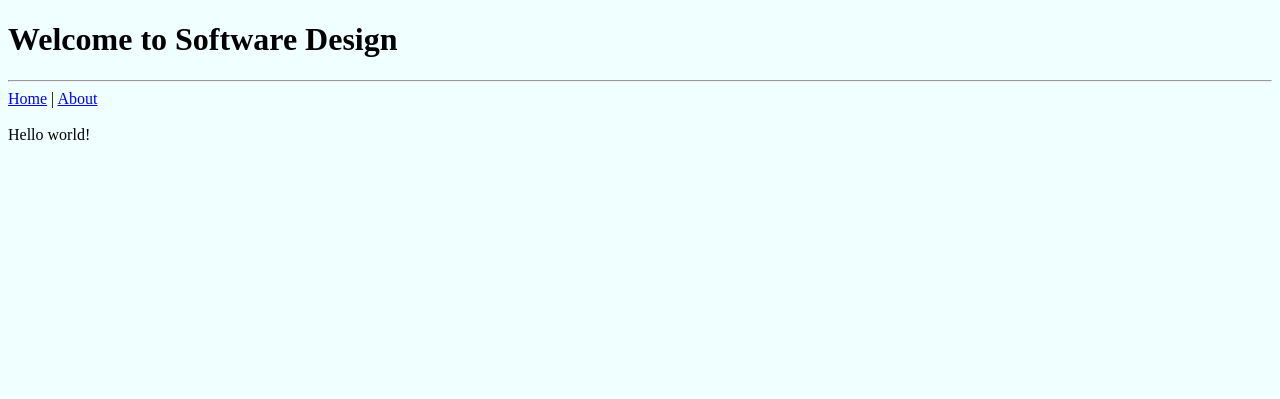
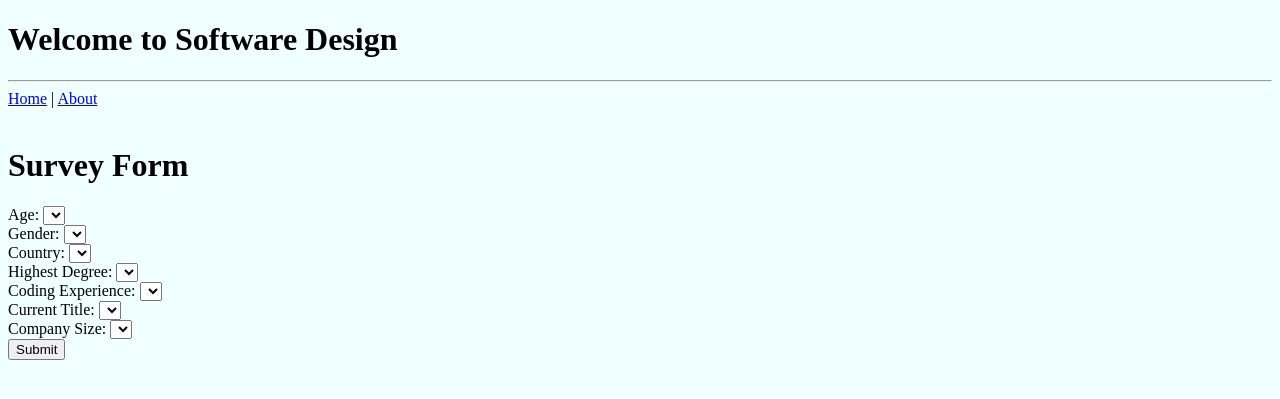
Before and after one commit to tjlammers/Pair_Programming, a Flask app: page / in a window 1280 px wide. Shown: the top 399 px of the page. Run offline with Flask 2, Linux system fonts and the light colour scheme; lists and menus that the app fills with data are empty.

Commit message:
Steps 19-22
Added survey template

```diff
--- a/templates/index.html
+++ b/templates/index.html
@@ -3,4 +3,59 @@
 {% block title %} Welcome to the home page {% endblock %}
 
 
-{% block body %} Hello world! {% endblock %}
+{% block body %}
+
+<!DOCTYPE html>
+<html lang="en">
+<head>
+    <meta charset="UTF-8">
+    <meta name="viewport" content="width=device-width, initial-scale=1.0">
+    <title>Survey Form</title>
+</head>
+<body>
+    <h1>Survey Form</h1>
+    <form action="/predict" method="POST">
+        <label for="age">Age:</label>
+        <select id="age" name="age">
+            {0: '18-21', 1: '22-24', 2: '25-29', 3: '30-34', 4: '35-39',
+5: '40-44', 6: '45-49', 7: '50-54', 8: '55-59', 9: '60-69', 10: '70+'}
+        </select><br>
+
+        <label for="gender">Gender:</label>
+        <select id="gender" name="gender">
+            <!-- Paste gender mapping options here -->
+        </select><br>
+
+        <label for="country">Country:</label>
+        <select id="country" name="country">
+            <!-- Paste country mapping options here -->
+        </select><br>
+
+        <label for="highest_deg">Highest Degree:</label>
+        <select id="highest_deg" name="highest_deg">
+            <!-- Paste highest_deg mapping options here -->
+        </select><br>
+
+        <label for="code_experience">Coding Experience:</label>
+        <select id="code_experience" name="code_experience">
+            <!-- Paste code_experience mapping options here -->
+        </select><br>
+
+        <label for="current_title">Current Title:</label>
+        <select id="current_title" name="current_title">
+            <!-- Paste current_title mapping options here -->
+        </select><br>
+
+        <label for="company_size">Company Size:</label>
+        <select id="company_size" name="company_size">
+            <!-- Paste company_size mapping options here -->
+        </select><br>
+
+        <input type="submit" value="Submit">
+    </form>
+</body>
+</html>
+
+
+
+{% endblock %}
```
